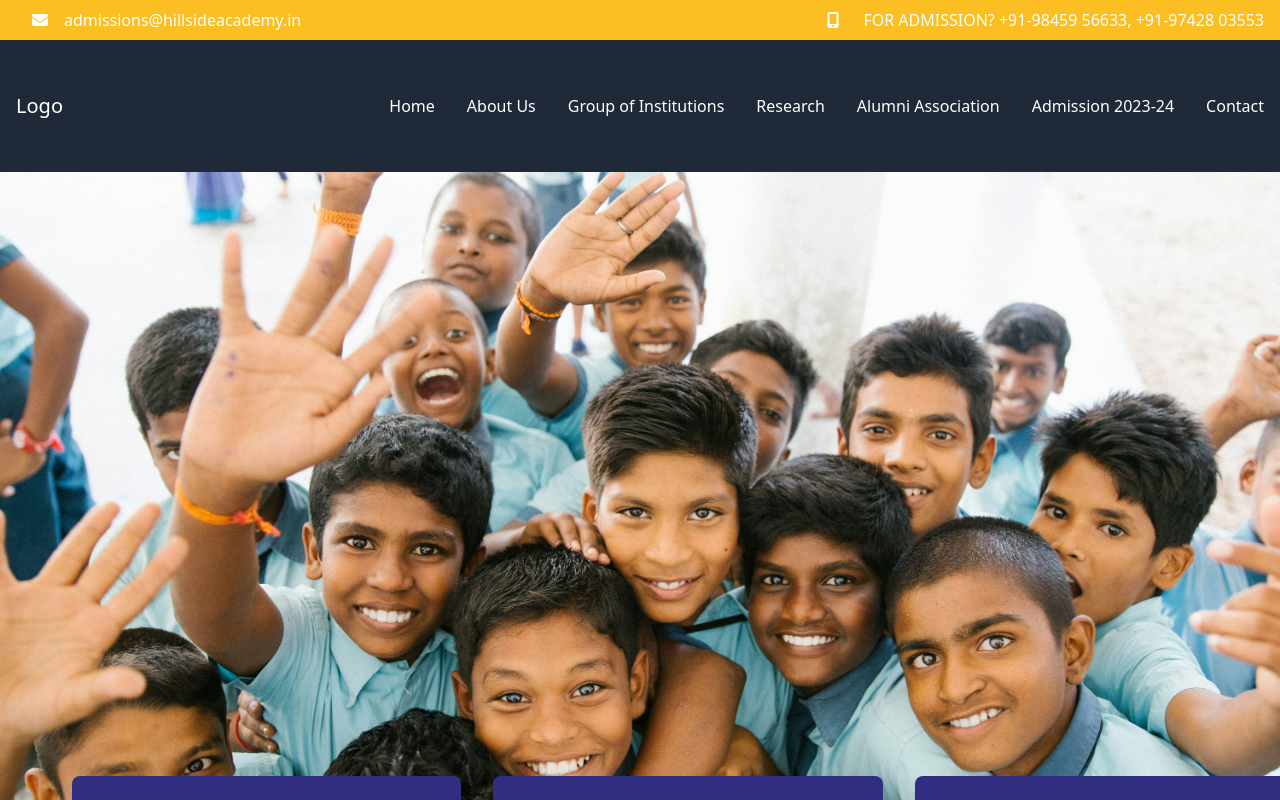
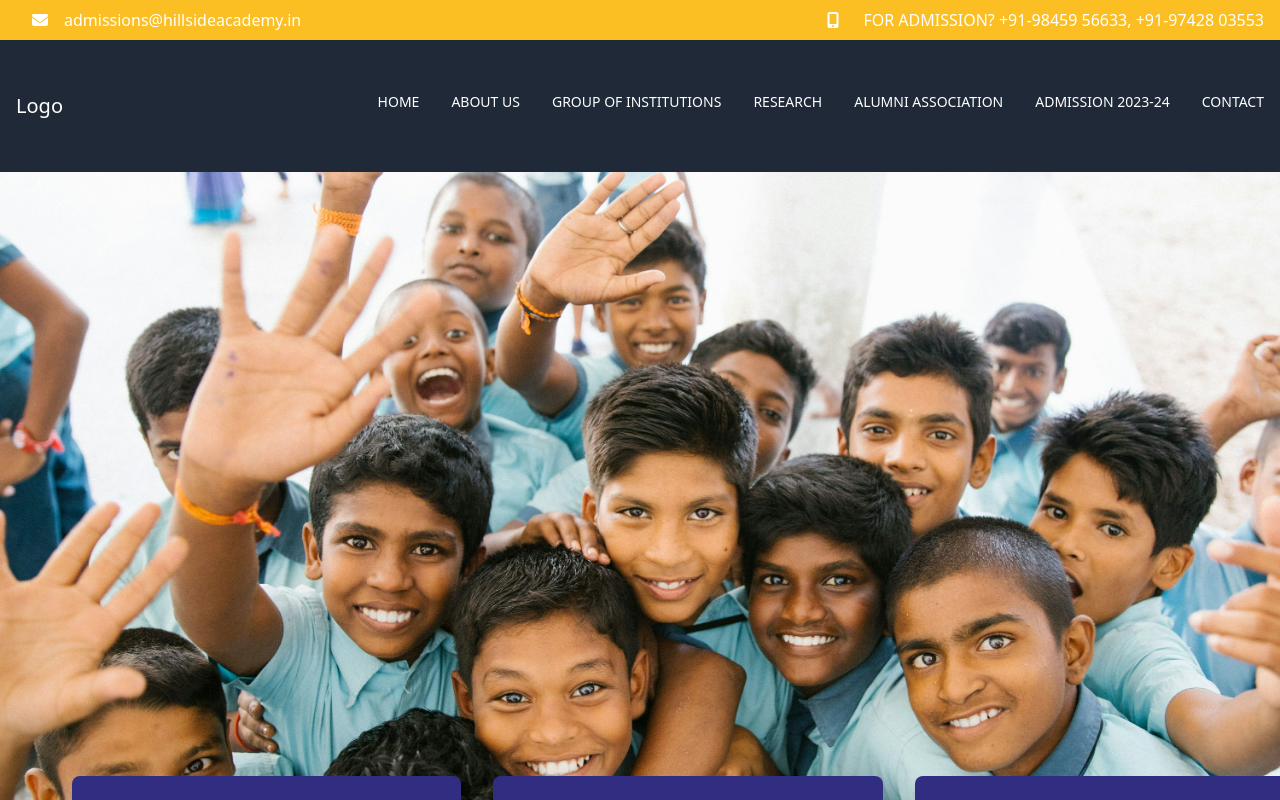
Before and after one commit to akshitchowdhury/hillside_school, a React (Create React App) app: page /about in a window 1280 px wide. Shown: the top 800 px of the page. Built offline with nearby package versions, Linux system fonts and the light colour scheme.

Commit message:
HomeDump4

```diff
--- a/src/component/Nav/NavLinks/NavLinks.jsx
+++ b/src/component/Nav/NavLinks/NavLinks.jsx
@@ -20,26 +20,55 @@ const NavLinks = () => {
           </button>
         </div>
         <div className={`hidden md:flex md:items-center ${isOpen ? 'block' : 'hidden'} bg-gray-800`}>
-          <ul className="flex flex-col md:flex-row md:space-x-8 h-auto md:h-[100px] items-center py-4 text-white">
-            <li className="py-2 md:py-0"><Link to="/" className="hover:text-gray-400">Home</Link></li>
-            <li className="py-2 md:py-0"><Link to="/about" className="hover:text-gray-400">About Us</Link></li>
-            <li className="py-2 md:py-0"><Link to="/institutions" className="hover:text-gray-400">Group of Institutions</Link></li>
-            <li className="py-2 md:py-0"><Link to="/research" className="hover:text-gray-400">Research</Link></li>
-            <li className="py-2 md:py-0"><Link to="/alumni" className="hover:text-gray-400">Alumni Association</Link></li>
-            <li className="py-2 md:py-0"><Link to="/admission" className="hover:text-gray-400">Admission 2023-24</Link></li>
-            <li className="py-2 md:py-0"><Link to="/contact" className="hover:text-gray-400">Contact</Link></li>
-          </ul>
-        </div>
+        <ul className="flex text-sm flex-col md:flex-row md:space-x-8 h-auto md:h-[100px] items-center py-4 text-white">
+        <li className="relative">
+          <Link to="/" className="block mb-2 after:content-[''] after:absolute after:w-10 after:h-0.5 after:bg-amber-400 after:left-0 after:bottom-0 after:scale-x-0 hover:after:scale-x-100 after:origin-left after:transition-transform after:duration-300">
+            HOME
+          </Link>
+        </li>
+        <li className="relative">
+          <Link to="/about" className="block mb-2 after:content-[''] after:absolute after:w-10 after:h-0.5 after:bg-amber-400 after:left-0 after:bottom-0 after:scale-x-0 hover:after:scale-x-100 after:origin-left after:transition-transform after:duration-300">
+            ABOUT US
+          </Link>
+        </li>
+        <li className="relative">
+          <Link to="/institutions" className="block mb-2 after:content-[''] after:absolute after:w-10 after:h-0.5 after:bg-amber-400 after:left-0 after:bottom-0 after:scale-x-0 hover:after:scale-x-100 after:origin-left after:transition-transform after:duration-300">
+            GROUP OF INSTITUTIONS
+          </Link>
+        </li>
+        <li className="relative">
+          <Link to="/research" className="block mb-2 after:content-[''] after:absolute after:w-10 after:h-0.5 after:bg-amber-400 after:left-0 after:bottom-0 after:scale-x-0 hover:after:scale-x-100 after:origin-left after:transition-transform after:duration-300">
+            RESEARCH
+          </Link>
+        </li>
+        <li className="relative">
+          <Link to="/alumni" className="block mb-2 after:content-[''] after:absolute after:w-10 after:h-0.5 after:bg-amber-400 after:left-0 after:bottom-0 after:scale-x-0 hover:after:scale-x-100 after:origin-left after:transition-transform after:duration-300">
+            ALUMNI ASSOCIATION
+          </Link>
+        </li>
+        <li className="relative">
+          <Link to="/admission" className="block mb-2 after:content-[''] after:absolute after:w-10 after:h-0.5 after:bg-amber-400 after:left-0 after:bottom-0 after:scale-x-0 hover:after:scale-x-100 after:origin-left after:transition-transform after:duration-300">
+            ADMISSION 2023-24
+          </Link>
+        </li>
+        <li className="relative">
+          <Link to="/contact" className="block mb-2 after:content-[''] after:absolute after:w-10 after:h-0.5 after:bg-amber-400 after:left-0 after:bottom-0 after:scale-x-0 hover:after:scale-x-100 after:origin-left after:transition-transform after:duration-300">
+            CONTACT
+          </Link>
+        </li>
+      </ul>
+</div>
+
       </div>
       <div className={`md:hidden ${isOpen ? 'block' : 'hidden'} bg-gray-800`}>
         <ul className="flex flex-col justify-around h-auto items-center py-4 text-white">
-          <li className="py-2"><Link to="/" className="hover:text-gray-400">Home</Link></li>
-          <li className="py-2"><Link to="/about" className="hover:text-gray-400">About Us</Link></li>
-          <li className="py-2"><Link to="/institutions" className="hover:text-gray-400">Group of Institutions</Link></li>
-          <li className="py-2"><Link to="/research" className="hover:text-gray-400">Research</Link></li>
-          <li className="py-2"><Link to="/alumni" className="hover:text-gray-400">Alumni Association</Link></li>
-          <li className="py-2"><Link to="/admission" className="hover:text-gray-400">Admission 2023-24</Link></li>
-          <li className="py-2"><Link to="/contact" className="hover:text-gray-400">Contact</Link></li>
+          <li className="py-2"><Link to="/" className="hover:text-gray-400">HOME</Link></li>
+          <li className="py-2"><Link to="/about" className="hover:text-gray-400">ABOUT US</Link></li>
+          <li className="py-2"><Link to="/institutions" className="hover:text-gray-400">GROUP OF INSTITUITONS</Link></li>
+          <li className="py-2"><Link to="/research" className="hover:text-gray-400">RESEARCH</Link></li>
+          <li className="py-2"><Link to="/alumni" className="hover:text-gray-400">ALUMNI ASSOCIATION</Link></li>
+          <li className="py-2"><Link to="/admission" className="hover:text-gray-400">ADMISSION 2023-24</Link></li>
+          <li className="py-2"><Link to="/contact" className="hover:text-gray-400">CONTACT</Link></li>
         </ul>
       </div>
     </div>
```
